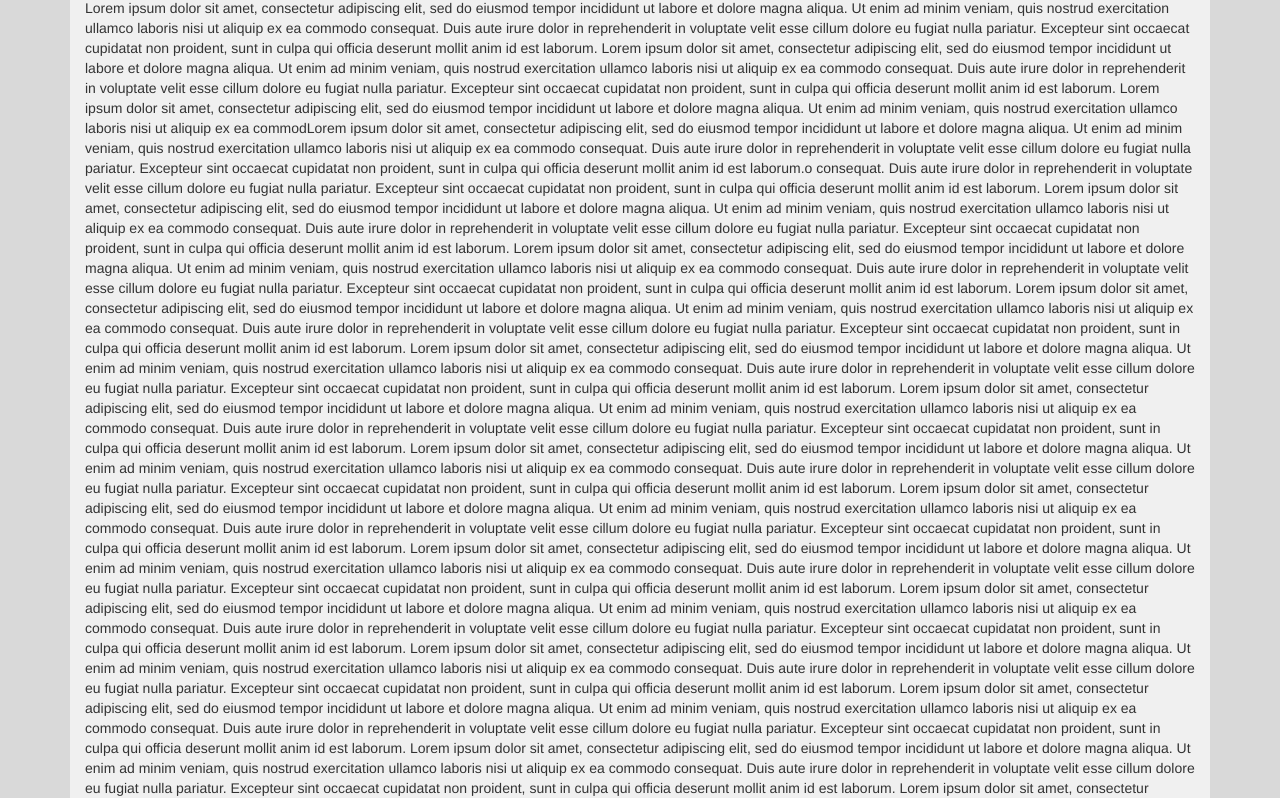
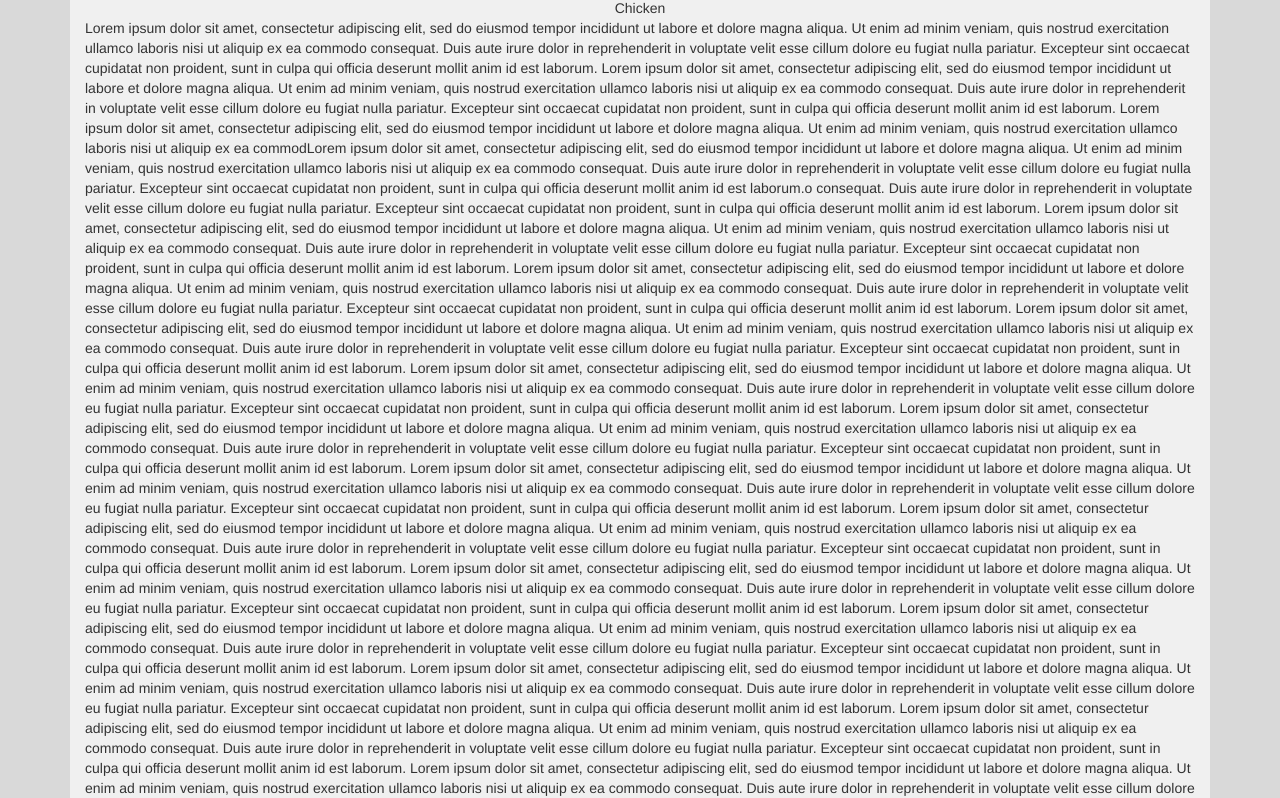
Before and after one commit to sukil123/coursera-module-3, a plain HTML site: page module3-solution/index.html in a window 1280 px wide. Shown: the part 132-930 px from the top of the page. Drawn offline with Linux system fonts and the light colour scheme; a web font is replaced by a local one.

Commit message:
Update index.html

```diff
--- a/module3-solution/index.html
+++ b/module3-solution/index.html
@@ -46,6 +46,7 @@
   <div id="main-content" class="container">
     <div id="menu-title" class="text-center">Our Menu</div>
     <div id="chicken" class="col-md-12 col-sm-12 col-xs-12">
+      <div class="text-center">Chicken</div>
       Lorem ipsum dolor sit amet, consectetur adipiscing elit, sed do eiusmod tempor incididunt ut labore et dolore magna aliqua. Ut enim ad minim veniam, quis nostrud exercitation ullamco laboris nisi ut aliquip ex ea commodo consequat. Duis aute irure dolor in reprehenderit in voluptate velit esse cillum dolore eu fugiat nulla pariatur. Excepteur sint occaecat cupidatat non proident, sunt in culpa qui officia deserunt mollit anim id est laborum.
       Lorem ipsum dolor sit amet, consectetur adipiscing elit, sed do eiusmod tempor incididunt ut labore et dolore magna aliqua. Ut enim ad minim veniam, quis nostrud exercitation ullamco laboris nisi ut aliquip ex ea commodo consequat. Duis aute irure dolor in reprehenderit in voluptate velit esse cillum dolore eu fugiat nulla pariatur. Excepteur sint occaecat cupidatat non proident, sunt in culpa qui officia deserunt mollit anim id est laborum.
       Lorem ipsum dolor sit amet, consectetur adipiscing elit, sed do eiusmod tempor incididunt ut labore et dolore magna aliqua. Ut enim ad minim veniam, quis nostrud exercitation ullamco laboris nisi ut aliquip ex ea commodLorem ipsum dolor sit amet, consectetur adipiscing elit, sed do eiusmod tempor incididunt ut labore et dolore magna aliqua. Ut enim ad minim veniam, quis nostrud exercitation ullamco laboris nisi ut aliquip ex ea commodo consequat. Duis aute irure dolor in reprehenderit in voluptate velit esse cillum dolore eu fugiat nulla pariatur. Excepteur sint occaecat cupidatat non proident, sunt in culpa qui officia deserunt mollit anim id est laborum.o consequat. Duis aute irure dolor in reprehenderit in voluptate velit esse cillum dolore eu fugiat nulla pariatur. Excepteur sint occaecat cupidatat non proident, sunt in culpa qui officia deserunt mollit anim id est laborum.
```
